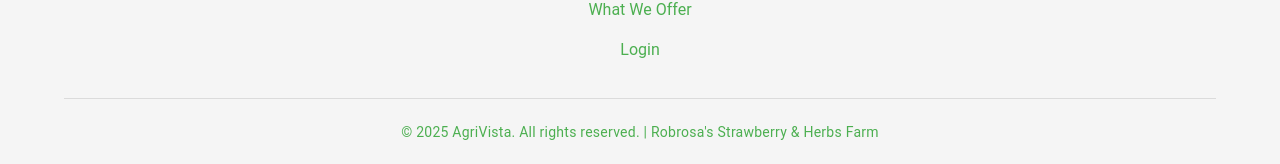
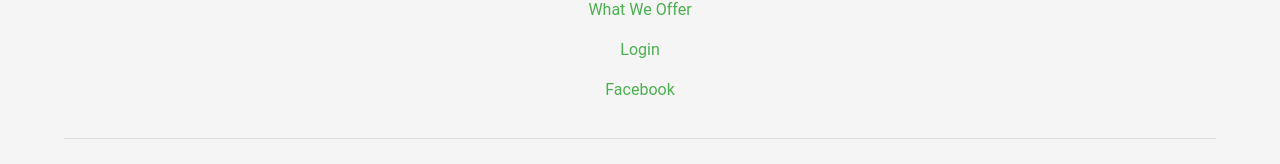
Before and after one commit to Jnnnbiloggg/AgriVista, a Vue app: page / in a window 1280 px wide. Shown: the part 3056-3220 px from the top of the page. Built offline with nearby package versions, Linux system fonts and the light colour scheme; no server answers.

Commit message:
feat: Add Facebook link to the footer and exclude `booked_count` and `user_party_size` from activity database operations.

```diff
--- a/src/modules/landing/components/AppFooter.vue
+++ b/src/modules/landing/components/AppFooter.vue
@@ -126,6 +126,14 @@
             >
               {{ item.title }}
             </a>
+            <a
+              href="https://www.facebook.com/profile.php?id=100068366555235"
+              target="_blank"
+              rel="noopener noreferrer"
+              class="nav-link mb-2"
+            >
+              Facebook
+            </a>
           </div>
         </v-col>
 
--- a/src/modules/roles/composables/useActivities.ts
+++ b/src/modules/roles/composables/useActivities.ts
@@ -263,7 +263,8 @@
 
       // Sanitize optional fields: convert empty strings to null
       // Also exclude computed properties that aren't in the database
-      const { confirmed_count, user_booking_status, ...dbActivity } = activity as any
+      const { confirmed_count, user_booking_status, booked_count, user_party_size, ...dbActivity } =
+        activity as any
 
       const sanitizedActivity = {
         ...dbActivity,
@@ -315,7 +316,8 @@
 
       // Sanitize optional fields: convert empty strings to null
       // Also exclude computed properties that aren't in the database
-      const { confirmed_count, user_booking_status, ...dbUpdates } = updates as any
+      const { confirmed_count, user_booking_status, booked_count, user_party_size, ...dbUpdates } =
+        updates as any
 
       const sanitizedUpdates = {
         ...dbUpdates,
@@ -986,7 +988,7 @@
           table: 'activities',
         },
         async (payload) => {
-          console.log('Activities change received:', payload)
+          // console.log('Activities change received:', payload)
           await fetchActivities()
         },
       )
```
